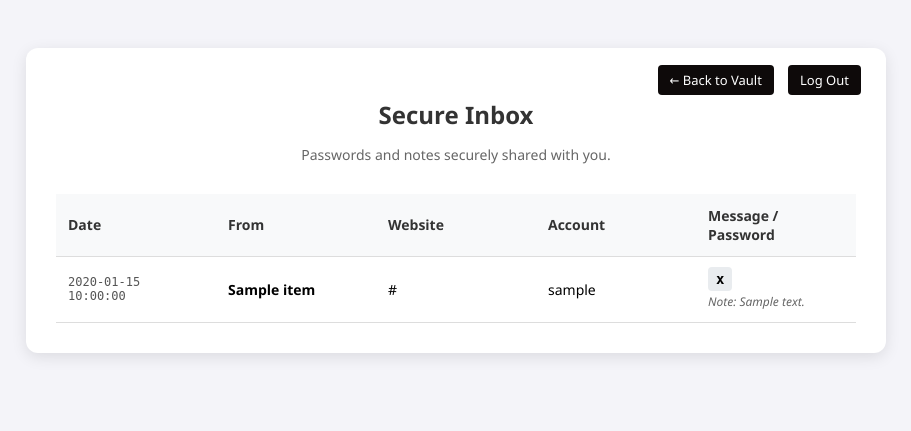
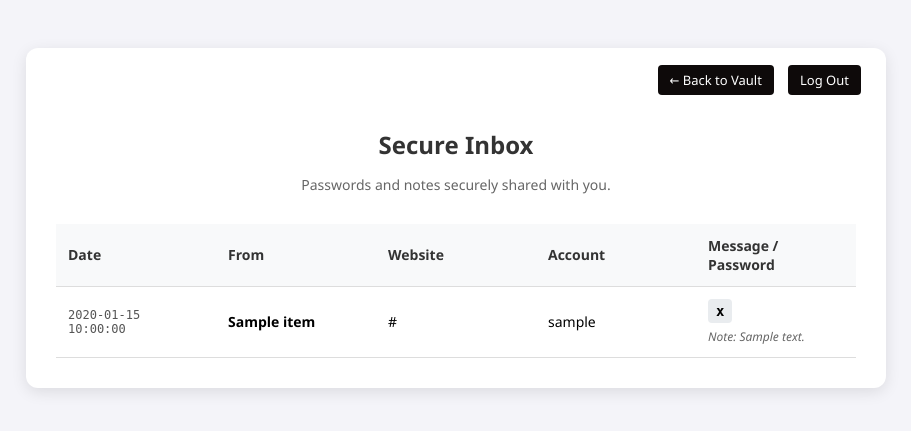
Before and after one commit to BosoancaVlad/proj-x, a Flask app: template templates/inbox.html in a window 1280 px wide. Shown: the top 431 px of the page, without its empty margins (184-1095 px from the left). Run offline with Flask 3, Linux system fonts and the light colour scheme; the template is opened without the code that fills it: most values are stand-ins (such as "Sample title", 1, 10 or a date in 2020).

Commit message:
Fixed some bugs. I hope the last ones. Good luck tomorrow Vlad <3

```diff
--- a/SecureVaultExtension/background.js
+++ b/SecureVaultExtension/background.js
@@ -5,7 +5,6 @@ chrome.runtime.onMessage.addListener((request, sender, sendResponse) => {
     if (request.action === "getCredentials") {
         fetch("http://127.0.0.1:5000/api/get_credentials", {
             method: "POST", headers: { "Content-Type": "application/json" },
-            // NEW: We now package the master password and send it to Flask!
             body: JSON.stringify({ url: request.url, master_password: sessionMasterPassword })
         }).then(r => r.json()).then(d => sendResponse(d)).catch(e => sendResponse({ error: "Failed" }));
         return true;
--- a/app.py
+++ b/app.py
@@ -75,7 +75,6 @@ def check_leaked_local(password):
 
 
 def check_leaked(password):
-
     #scramble user's password using SHA-1 math(gibberish)
     sha1_password = hashlib.sha1(password.encode('utf-8')).hexdigest().upper()
 
@@ -128,7 +127,7 @@ def get_vault_items():
 
     db = get_db_connection()
     cursor = db.cursor(pymysql.cursors.DictCursor)
-    cursor.execute("SELECT * FROM my_vault WHERE user_id = %s", (user_id,))
+    cursor.execute("SELECT * FROM my_vault WHERE user_id = %s ORDER BY id DESC", (user_id,))
     items = cursor.fetchall()
     db.close()
 
@@ -224,6 +223,9 @@ def api_register_check():
     if not new_password:
         return jsonify({"status": "empty"})
 
+    if len(new_password) > 128:
+        return jsonify({"status": "refused", "reason": "Password is too long (max 128 characters)."})
+
     stats = zxcvbn(new_password)
 
 
@@ -243,7 +245,7 @@ def generate_user_key(master_password, salt_string):
         algorithm=hashes.SHA256(),
         length=32,
         salt=salt_string.encode('utf-8'), #using username as the salt
-        iterations=600000,                #the 0.5 second delay!
+        iterations=600000,                #the 0.5 second delay
         backend=default_backend()
     )
     return base64.urlsafe_b64encode(kdf.derive(master_password.encode('utf-8')))
@@ -323,6 +325,10 @@ def home():
         clean_url = website
         if not clean_url.startswith(('http://', 'https://')):
             clean_url = f'http://{clean_url}'
+
+        if len(password) > 128:
+            flash("<strong>REFUSED!</strong> Password is too long. Maximum allowed length is 128 characters.", "danger")
+            return redirect(url_for('home'))
 
         #calculate stats
         stats = zxcvbn(password)
@@ -424,7 +430,7 @@ def delete_password(id):
     db = get_db_connection()
     cursor = db.cursor(pymysql.cursors.DictCursor)
 
-    # NEW: Fetch the item details BEFORE deleting it so we can log it
+    #Fetch the item details BEFORE deleting it so we can log it
     cursor.execute("SELECT website, username FROM my_vault WHERE id = %s", (id,))
     item = cursor.fetchone()
 
@@ -438,8 +444,9 @@ def delete_password(id):
 
     flash("Password deleted successfully!", "success")
     return redirect(url_for('home'))
-#check if we have a password for the current website
-@app.route('/api/get_credentials', methods=['POST'])
+
+
+@app.route('/api/get_credentials', methods=['POST']) #check if we have a password for the current website
 def api_get_credentials():
     if 'user_id' not in session:
         return jsonify({"status": "error", "message": "Unauthorized!"})
@@ -484,6 +491,12 @@ def api_check_security():
     data = request.json
     new_password = data.get('password')
     website = data.get('url')
+
+    if not new_password:
+        return jsonify({"status": "error", "message": "No password provided."})
+
+    if len(new_password) > 128:
+        return jsonify({"status": "refused", "reason": "Password is too long (max 128 characters)."})
 
     stats = zxcvbn(new_password)
     is_leaked = check_leaked(new_password)
@@ -540,7 +553,7 @@ def api_extension_login():
         return jsonify({"status": "error", "message": "Invalid credentials"})
 
 
-# Health-Check endpoint updated to check for sessions
+#Health-Check endpoint updated to check for sessions
 @app.route('/info', methods=['GET'])
 def api_info():
     if 'user_id' in session:
--- a/templates/inbox.html
+++ b/templates/inbox.html
@@ -15,6 +15,7 @@
             margin: auto;
             background: white;
             padding: 30px;
+            padding-top: 60px;
             border-radius: 12px;
             box-shadow: 0 4px 15px rgba(0, 0, 0, 0.1);
             position: relative;
@@ -45,6 +46,7 @@
             width: 100%;
             border-collapse: collapse;
             margin-top: 20px;
+            table-layout: fixed;
         }
 
         th,
@@ -53,6 +55,8 @@
             border-bottom: 1px solid #ddd;
             text-align: left;
             font-size: 14px;
+            overflow-wrap: break-word;
+            word-break: break-word;
         }
 
         th {
@@ -73,6 +77,9 @@
             padding: 4px 8px;
             border-radius: 4px;
             font-weight: bold;
+            word-break: break-all;
+            display: inline-block;
+            max-width: 100%;
         }
 
         .alert-warning {
```
Also changed, not shown: SecureVaultExtension/popup.js (+8 -2 lines), templates/index.html (+4 -5 lines).
